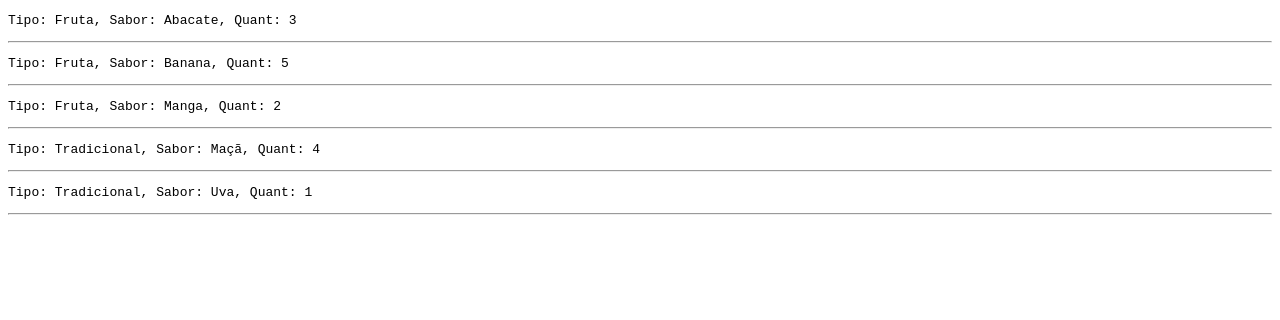
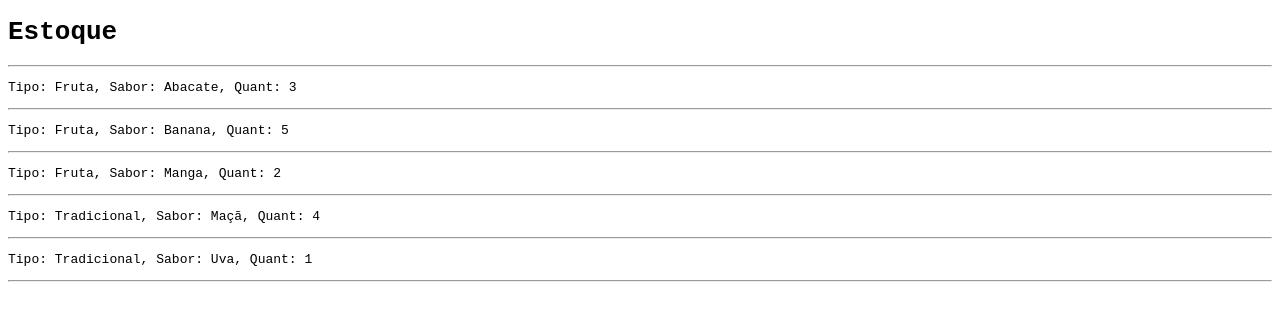
Before and after one commit to sixthdaysystems/estoque-dindin-messejana-delivery, a plain HTML site: page index.html in a window 1280 px wide. Drawn offline with Linux system fonts and the light colour scheme.

Commit message:
h1 adicionado

```diff
--- a/index.html
+++ b/index.html
@@ -8,6 +8,7 @@
 </head>
 
 <body style="font-family: monospace;">
+    <h1>Estoque</h1><hr>
     <div id="infoDiv"></div>
 
     <script>
```
